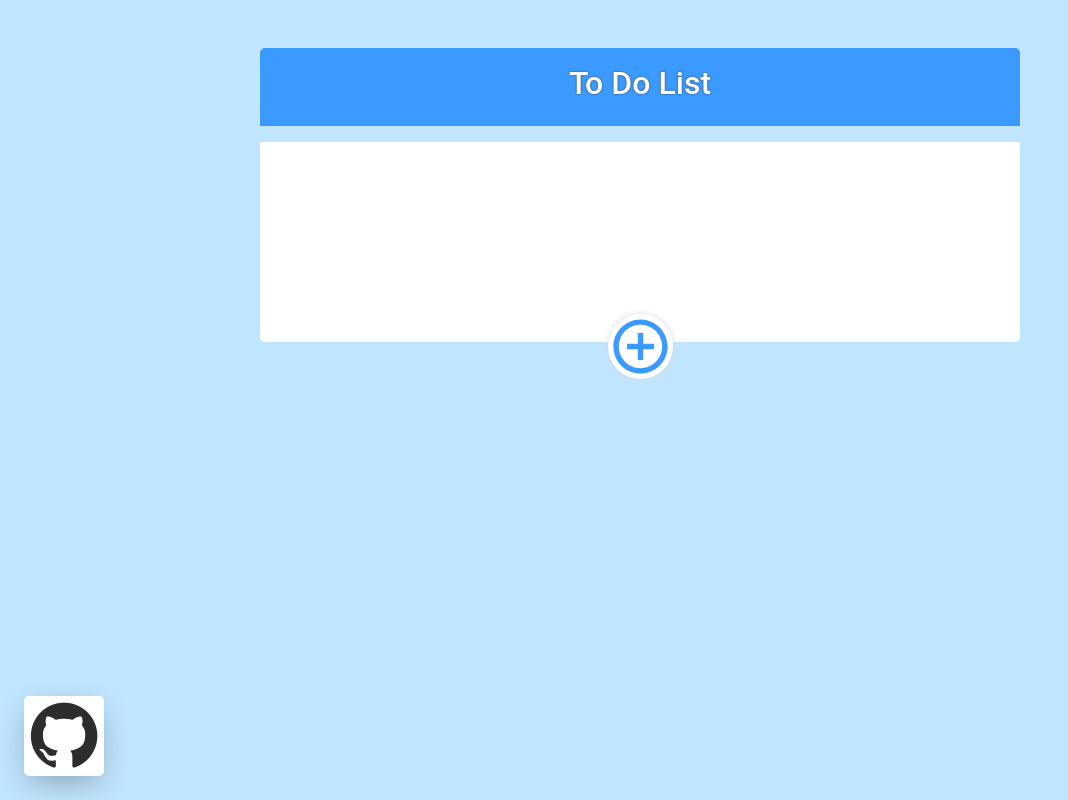
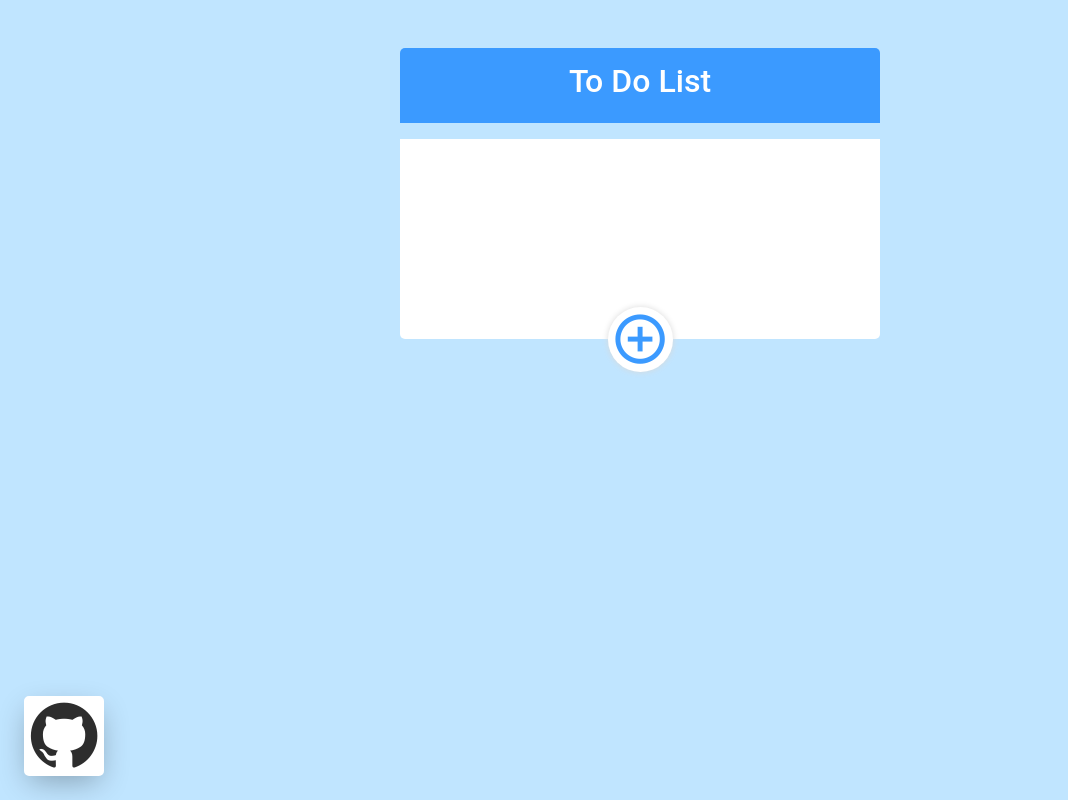
Before and after one commit to pooridev/react.js-todolist, a React (Create React App) app: page / in a window 1280 px wide. Shown: the whole page, without its empty margins (0-1068 px from the left). Built offline with nearby package versions, Linux system fonts and the light colour scheme.

Commit message:
Refactor: refactor App.jsx & its styles.

```diff
--- a/src/components/Tasks.css
+++ b/src/components/Tasks.css
@@ -5,3 +5,7 @@
 .task {
   cursor: pointer;
 }
+
+.list {
+  margin: 1rem auto;
+}
--- a/src/components/Tasks.jsx
+++ b/src/components/Tasks.jsx
@@ -68,7 +68,7 @@ const Tasks = props => {
 
   return (
     <>
-      <ul className='list text-center py-3'>
+      <ul className='list'>
         {tasks.map((task, index) => (
           <li
             key={task.id}
--- a/src/container/App.css
+++ b/src/container/App.css
@@ -22,14 +22,9 @@ button {
   background-color: #3b9aff;
   border-top-left-radius: 5px;
   border-top-right-radius: 5px;
-}
-
-.to-do__header h2 {
-  text-shadow: 0px 0px 2px #3c3c3c;
-}
-
-.modal-body {
-  text-align: left !important;
+  max-width: 23rem;
+  margin: auto;
+  padding: 0.9rem;
 }
 
 .to-do__body {
@@ -39,6 +34,20 @@ button {
   border-bottom-left-radius: 5px;
   border-bottom-right-radius: 5px;
   overflow-y: scroll;
+  max-width: 23rem;
+  margin: 1rem auto;
+  padding: 0 1rem;
+}
+
+@media (min-width: 1000px) {
+  .to-do__body,
+  .to-do__header {
+    max-width: 30rem;
+  }
+}
+
+.modal-body {
+  text-align: left !important;
 }
 
 .to-do__body::-webkit-scrollbar {
@@ -78,59 +87,43 @@ li:hover .delete-task {
   opacity: 1;
 }
 
-.taskText {
-  cursor: pointer;
+.newTaskModalTrigger {
+  position: relative;
+  bottom: 3rem;
+  width: 65px;
+  height: 65px;
+  font-size: 3.7rem;
+  background-color: #ffffff;
+  box-shadow: 0px 0px 6px #dadada;
+  display: flex;
+  justify-content: center;
+  align-items: center;
+  border-radius: 50%;
+  border: 0;
+  margin: auto;
 }
 
-.newTaskModalTrigger {
-  position: relative;
-  bottom: 1.8rem;
-  width: 65px;
-  height: 65px;
-  font-size: 1.5rem;
-  background-color: #ffffff;
-  box-shadow: 0px 0px 6px #dadada;
-  border-radius: 50%;
-  border: 0;
+.newTaskModalTrigger i {
+  color: #3b9aff;
 }
 
-.newTaskModalTrigger svg {
-  fill: #3b9aff;
-  margin: auto auto;
-}
-
-.edit-task {
-  opacity: 0;
+.edit-task,
+.delete-task {
+  opacity: 1;
   transition: all 0.3s;
   cursor: pointer;
-}
-
-.edit-task i,
-.delete-task i {
   color: #3c3c3c;
   font-size: 1.4rem;
-}
-
-.delete-task {
-  cursor: pointer;
-  opacity: 0;
-  transition: all 0.3s;
 }
 
 .newTaskModalTrigger:focus {
   outline: none;
 }
 
-@media only screen and (max-width: 991px) {
+@media (min-width: 991px) {
   .edit-task,
   .delete-task {
-    opacity: 1;
-  }
-}
-
-@media only screen and (max-width: 991px) {
-  .to-do-header h2 {
-    font-size: 1.6rem;
+    opacity: 0;
   }
 }
 
--- a/src/container/App.jsx
+++ b/src/container/App.jsx
@@ -58,15 +58,11 @@ const App = () => {
     <>
       <main className='container pt-5'>
         {/*To Do Header*/}
-				<div className='row '>
-					<header className='to-do__header mx-auto col-8 p-3'>
+        <header className='to-do__header'>
           <h2>To Do List</h2>
         </header>
-				</div>
-				{/*/To Do Header*/}
         {/*To Do Body*/}
-				<div className='row pt-3'>
-					<section className='to-do__body mx-auto col-8'>
+        <section className='to-do__body'>
           {/*list*/}
           <Tasks
             tasks={tasks}
@@ -74,35 +70,21 @@ const App = () => {
             inputValue={inputValue}
             setInputValue={setInputValue}
           />
-						{/*/list*/}
         </section>
-
         {/*new task button*/}
-					<div className='d-flex justify-content-center col-12'>
         <button
           onClick={() => setshowNewTaskModal(!showNewTaskModal)}
-							className='newTaskModalTrigger'
-							data-toggle='modal'
-							data-target='#newTask'>
-							<svg
-								xmlns='http://www.w3.org/2000/svg'
-								width='65'
-								height='65'
-								viewBox='0 0 24 24'
-								style={{ transform: ';-ms-filter:' }}>
-								<path d='M13 7L11 7 11 11 7 11 7 13 11 13 11 17 13 17 13 13 17 13 17 11 13 11z'></path>
-								<path d='M12,2C6.486,2,2,6.486,2,12s4.486,10,10,10c5.514,0,10-4.486,10-10S17.514,2,12,2z M12,20c-4.411,0-8-3.589-8-8 s3.589-8,8-8s8,3.589,8,8S16.411,20,12,20z'></path>
-							</svg>
+          className='newTaskModalTrigger'>
+          <i className='bx bx-plus-circle'></i>
         </button>
-					</div>
         {/*/new task button*/}
-				</div>
-
         {/*/To Do Body*/}
         {newTaskModal}
       </main>
       {/* GitHub icon */}
-			<a href='https://github.com/Pooria-Faramarzian' className='git-hub__cta m-4'>
+      <a
+        href='https://github.com/Pooria-Faramarzian'
+        className='git-hub__cta m-4'>
         <i className='bx bxl-github'></i>
       </a>
     </>
```
Also changed, not shown: 1 other file (tests, documents, lock files or other folders). Lines whose indentation alone changed are shown as unchanged.
